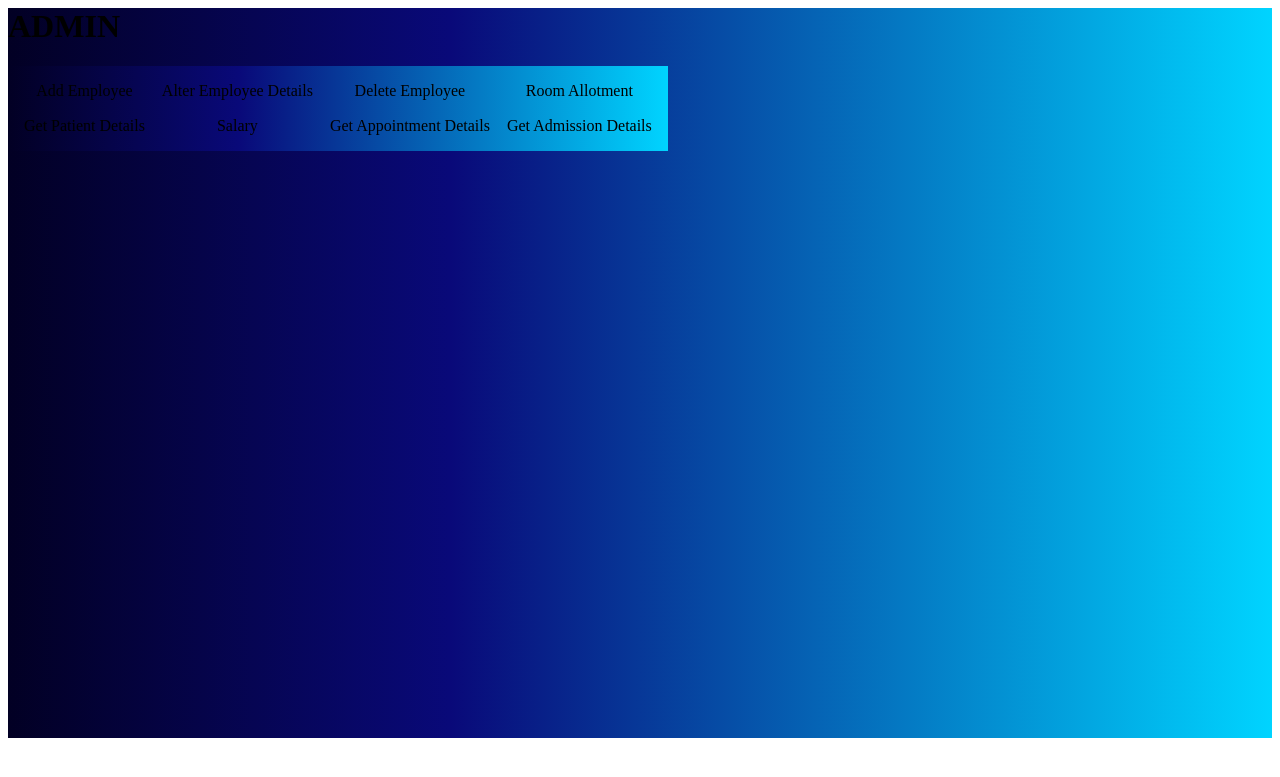
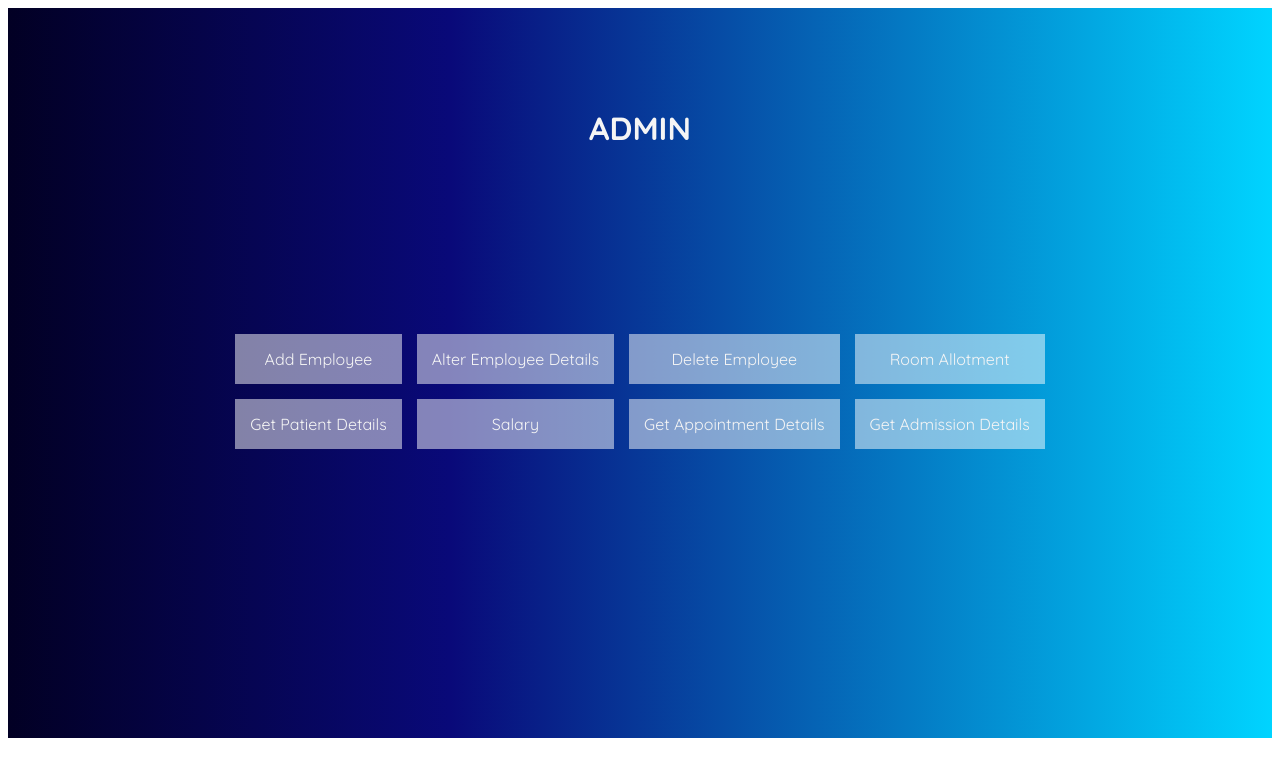
Before and after one commit to Prathoshini07/Hospital-Management-System, a PHP site: page /admin.php in a window 1280 px wide. Shown: the top 777 px of the page. Run offline with PHP 8.4, Linux system fonts and the light colour scheme.

Commit message:
added admin.php

```diff
--- a/Styles.css
+++ b/Styles.css
@@ -22,12 +22,21 @@
 }
 #section1 #home img
 {
-    transition: opacity 0.3s ease; /* Smooth transition */
+    transition: opacity 0.3s ease;
 }
 #section1 #home img:hover
 {
-    opacity: 0.7; /* Adjust the opacity value as desired */
+    opacity: 0.7;
+}
+#section2 table,h1{
+    color:whitesmoke;
+    display: flex;
+    justify-content: center;
+    align-items: center;
+    font-family: "Quicksand", sans-serif;
+    font-optical-sizing: auto;
+    font-style: normal;
 }
 #section2 table{
-    background: linear-gradient(90deg, rgba(2, 0, 36, 1) 0%, rgba(9, 9, 121, 1) 35%, rgba(0, 212, 255, 1) 100%);
+    padding-top: 150px;
 }
--- a/admin.php
+++ b/admin.php
@@ -2,18 +2,21 @@
     <head>
         <title>Admin Module</title>
         <link rel="stylesheet" type="text/css" href="Styles.css">
+        <link rel="preconnect" href="https://fonts.googleapis.com">
+        <link rel="preconnect" href="https://fonts.gstatic.com" crossorigin>
+        <link href="https://fonts.googleapis.com/css2?family=Quicksand:wght@300..700&display=swap" rel="stylesheet">
     </head>
     <body>
         <div id="section2">
-        <h1>ADMIN</h1>
-        <table cellspacing="15px" style="text-align:center">
-            <tr>
+        <h1 style="padding-top:100px">ADMIN</h1>
+        <table cellspacing="15px" cellpadding="15px" style="text-align:center">
+            <tr style="background-color: rgba(255,255,255,0.5)">
                 <td>Add Employee</td>
                 <td>Alter Employee Details</td>
                 <td>Delete Employee</td>
                 <td>Room Allotment</td>
             </tr>
-            <tr>
+            <tr style="background-color: rgba(255,255,255,0.5)">
                 <td>Get Patient Details</td>
                 <td>Salary</td>
                 <td>Get Appointment Details</td>
```
